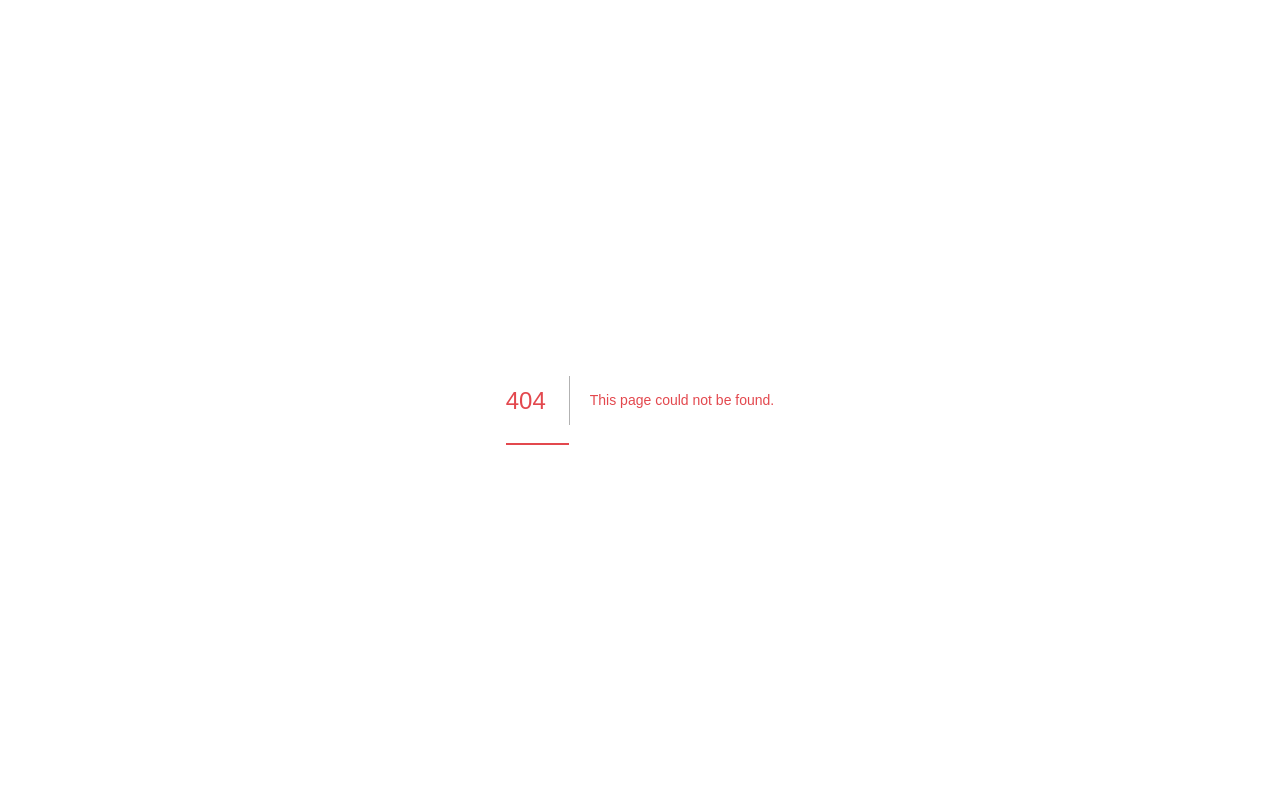
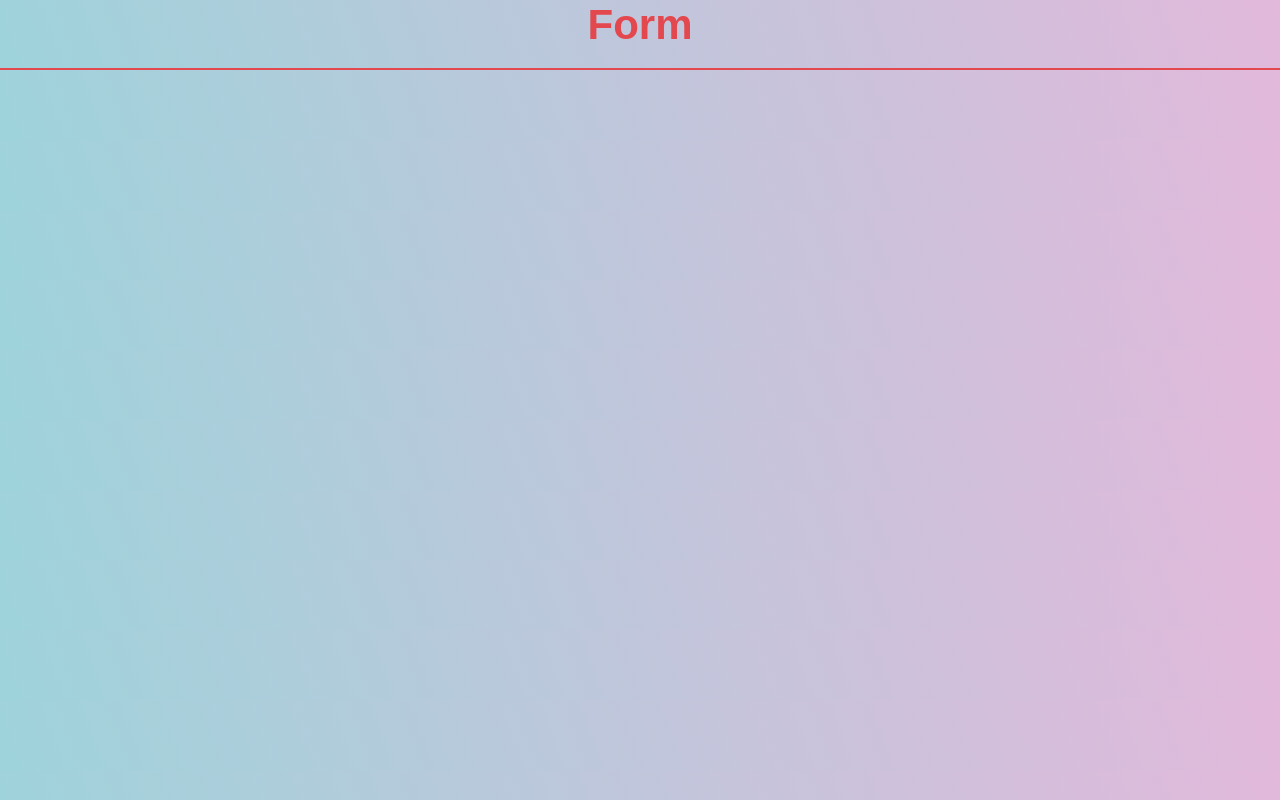
Before and after one commit to xiaonanpols21/date-picker, a Next.js app: page /form in a window 1280 px wide. Before the commit this address had no page. Built offline with nearby package versions, Linux system fonts and the light colour scheme; a web font is replaced by a local one.

Commit message:
add form page

```diff
--- /dev/null
+++ b/src/app/form/page.js
@@ -0,0 +1,5 @@
+export default function Form() {
+    return (
+        <h1>Form</h1>
+    )
+}
```
